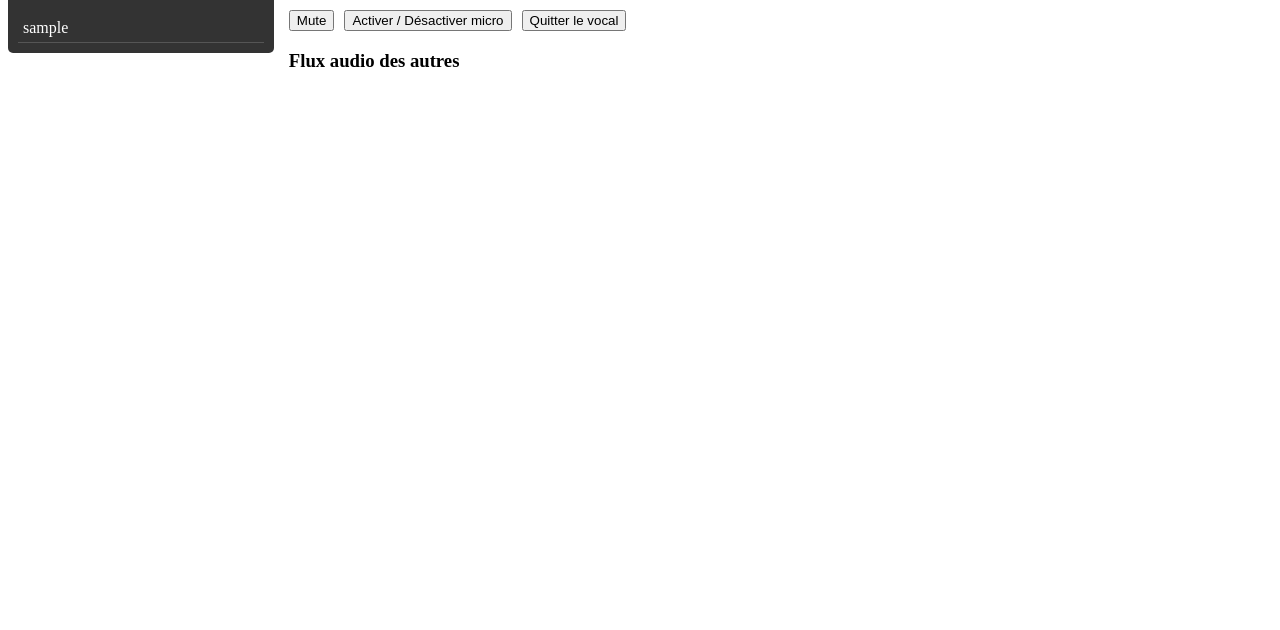
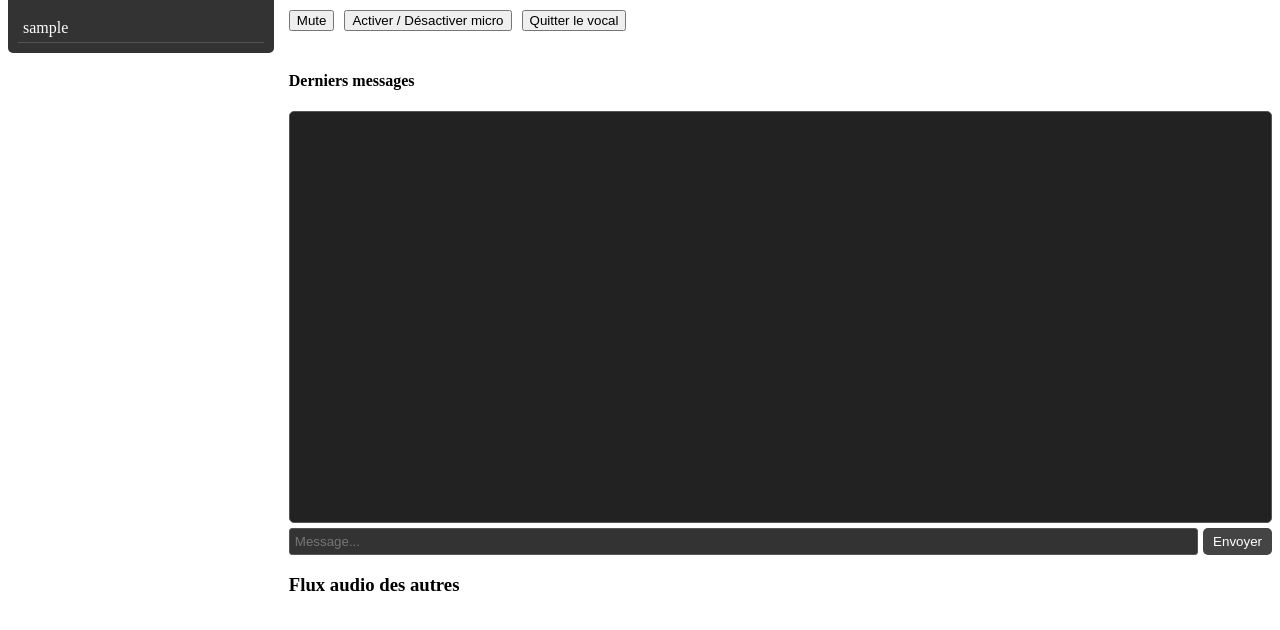
Before and after one commit to GabiMinecraft02/ps3chatV2, a Flask app: page /vocal in a window 1280 px wide. Shown: the part 151-781 px from the top of the page. Run offline with Flask 3, Linux system fonts and the light colour scheme; the visitor is signed in with stand-in values (Sample User, id 1); some libraries are stand-ins or nearby versions.

Commit message:
Update vocal.html

```diff
--- a/templates/vocal.html
+++ b/templates/vocal.html
@@ -27,6 +27,17 @@
             <a href="/chat"><button>Quitter le vocal</button></a>
         </div>
 
+        <!-- Mini Chat dans vocal -->
+        <div id="mini-chat" style="margin-top:20px;">
+    <h4>Derniers messages</h4>
+    <!-- On utilise les mêmes IDs que chat.js pour que ça fonctionne -->
+    <div id="chat-box" style="height:150px; overflow-y:scroll; border:1px solid #555; padding:5px; background-color:#222; color:#fff;"></div>
+    <form id="chat-form" style="display:flex; gap:5px; margin-top:5px;">
+        <input type="text" id="chat-input" placeholder="Message..." style="flex:1; padding:5px; background-color:#333; color:#fff; border-radius:3px; border:1px solid #555;">
+        <button type="submit" style="padding:5px 10px;">Envoyer</button>
+    </form>
+    </div>
+
         <h3>Flux audio des autres</h3>
         <div id="peers"></div>
         <audio id="localAudio" autoplay muted style="margin-top:10px;"></audio>
```
